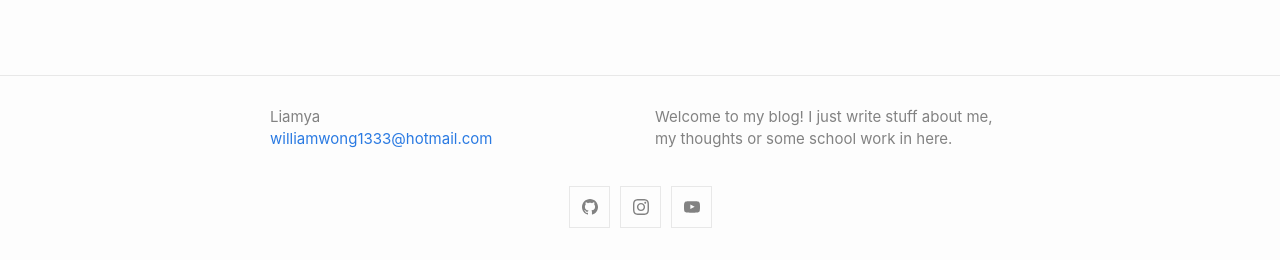
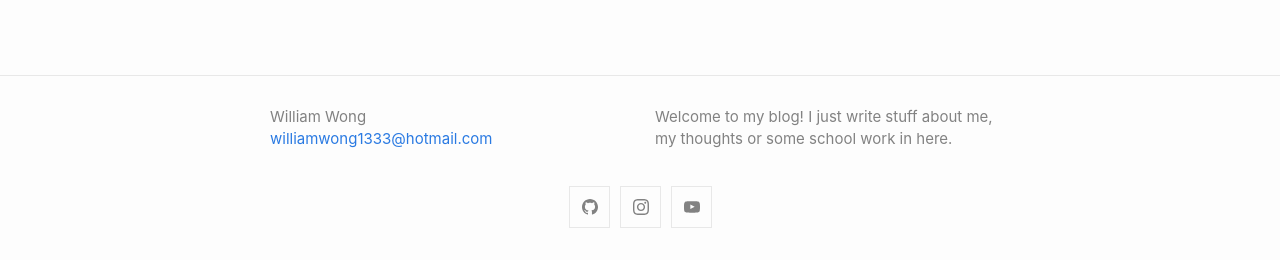
Before and after one commit to wongwil/wongwil.github.io, a Jekyll site: the page built from index.md, in a window 1280 px wide. Shown: the part 637-897 px from the top of the page. Built offline with Jekyll 4.4.1, drawn with Linux system fonts in a browser that asks for light colours.

Commit message:
Update _config.yml

```diff
--- a/_config.yml
+++ b/_config.yml
@@ -1,6 +1,6 @@
 title: Liam's blog
 author:
-  name: Liamya
+  name: William Wong
   email: williamwong1333@hotmail.com
 description: > # this means to ignore newlines until "show_excerpts:"
   Welcome to my blog! I just write stuff about me, my thoughts or some school work in here.
```
